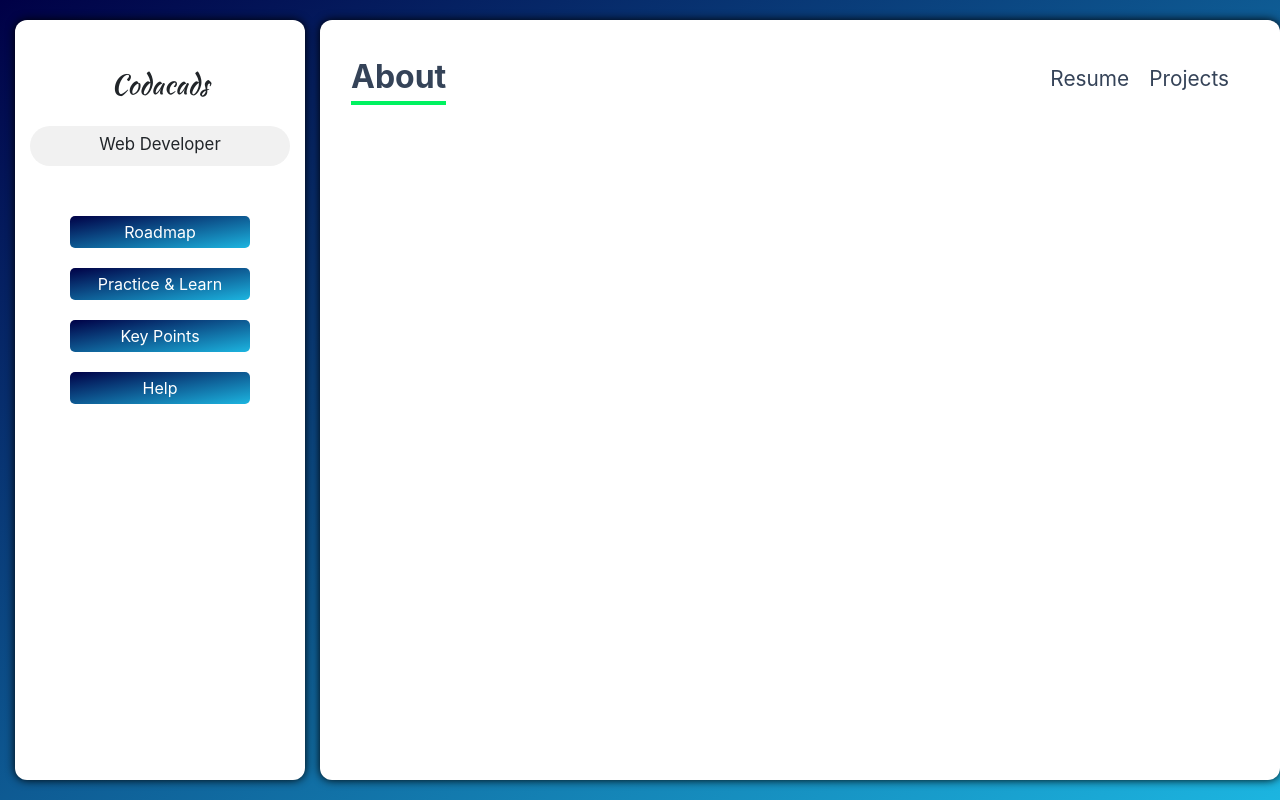
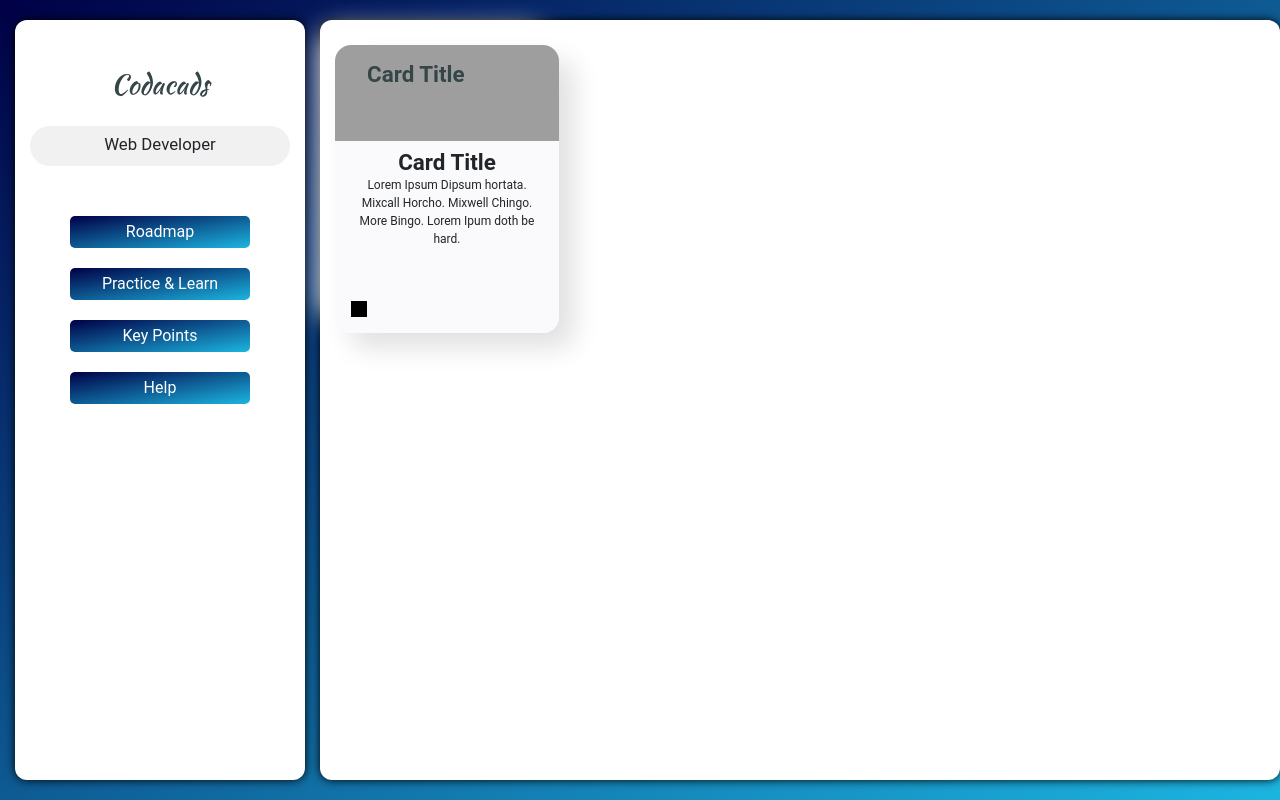
Before and after one commit to Harsh94066/Codacads, a React (Create React App) app: page /roadmap in a window 1280 px wide. Built offline with nearby package versions, Linux system fonts and the light colour scheme; grey boxes are pictures that could not be loaded.

Commit message:
started adding cards to roadmap

```diff
--- a/package.json
+++ b/package.json
@@ -6,6 +6,7 @@
     "cra-template": "1.0.3",
     "react": "^16.13.1",
     "react-dom": "^16.13.1",
+    "react-router-dom": "^5.3.0",
     "react-scripts": "3.4.1"
   },
   "scripts": {
--- a/src/App.js
+++ /dev/null
@@ -1,25 +0,0 @@
-import React from 'react';
-import Navbar from './components/Navbar';
-import Sidebar from './components/Sidebar'
-
-function App() {
-  return (
-    <div className="app">
-      <div className="container-main">
-        <div className="row">
-
-          <div className="col-lg-3">
-            <Sidebar />
-          </div>
-
-          <div className="col-lg-9 app__main-content">
-            <Navbar />
-          </div>
-
-        </div>
-      </div>
-    </div>
-  );
-}
-
-export default App;
--- /dev/null
+++ b/src/App.jsx
@@ -0,0 +1,37 @@
+import React, { useState,useEffect } from 'react';
+import { BrowserRouter, Redirect, Route, Switch } from 'react-router-dom';
+import Navbar from './components/Navbar';
+import Sidebar from './components/Sidebar';
+import Roadmap from './pages/roadmap';
+
+function App() {
+  return (
+    <div className="app">
+      <BrowserRouter>
+      <div className="container-main">
+        <div className="row">
+
+          <div className="col-lg-3">
+            <Sidebar />
+          </div>
+
+          <div className="col-lg-9 app__main-content">
+          <Switch>
+              <Route path='/' exact>
+                <Navbar />
+              </Route>
+              <Route path='/roadmap'>
+                <Roadmap/>
+              </Route>
+          </Switch>
+
+          </div>
+
+        </div>
+      </div>
+      </BrowserRouter>
+    </div>
+  );
+}
+
+export default App;
--- a/src/components/Sidebar.js
+++ b/src/components/Sidebar.jsx
@@ -1,20 +1,21 @@
 import React from 'react'
+import { NavLink } from 'react-router-dom';
 import './Sidebar.css';
 // import mightycoder from '../assets/mightycoder.svg'
 
 
 const Sidebar = () => {
-    const handleEmailMe = () => {
-        window.open("mailto:codesumax@gmail.com")
-    }
+    // const handleEmailMe = () => {
+    //     window.open("mailto:codesumax@gmail.com")
+    // }
     return (
         <div className="sidebar">
             {/* <img src={mightycoder} alt="avatar" className="sidebar__avatar" /> */}
-            <div className="sidebar__title">Codacads</div>
+            <NavLink to= '/'><div className="sidebar__title">Codacads</div></NavLink>
             <div className="sidebar__item">
                 Web Developer
             </div>
-            <div className="sidebar_elements">Roadmap</div>
+            <NavLink to='/roadmap'><div className="sidebar_elements">Roadmap</div></NavLink>
             <div className="sidebar_elements">Practice & Learn</div>
             <div className="sidebar_elements">Key Points</div>
             <div className="sidebar_elements">Help</div>
--- /dev/null
+++ b/src/pages/roadmap.css
@@ -0,0 +1,149 @@
+body
+{
+  background-color:#f2f2f2;
+  font-family: 'RobotoDraft', 'Roboto', sans-serif;
+  -webkit-font-smoothing: antialiased;
+}
+
+*
+{
+  -webkit-box-sizing: border-box;
+  box-sizing: border-box;
+}
+
+h5
+{
+  margin:0px;
+  font-size:1.4em;
+  font-weight:700;
+}
+
+p
+{
+  font-size:12px;
+}
+
+.center
+{
+  height:100vh;
+  width:100%;
+  display: flex;
+  justify-content: center;
+  align-items: center;
+}
+
+/* End Non-Essential  */
+
+.property-card
+{
+  height:18em;
+  width:14em;
+  display:-webkit-box;
+  display:-ms-flexbox;
+  display:flex;
+  -webkit-box-orient:vertical;
+  -webkit-box-direction:normal;
+  -ms-flex-direction:column;
+  flex-direction:column;
+  position:relative;
+  -webkit-transition:all 0.4s cubic-bezier(0.645, 0.045, 0.355, 1);
+  -o-transition:all 0.4s cubic-bezier(0.645, 0.045, 0.355, 1);
+  transition:all 0.4s cubic-bezier(0.645, 0.045, 0.355, 1);
+  border-radius:16px;
+  overflow:hidden;
+  -webkit-box-shadow:  15px 15px 27px #e1e1e3, -15px -15px 27px #ffffff;
+  box-shadow:  15px 15px 27px #e1e1e3, -15px -15px 27px #ffffff;
+}
+/* ^-- The margin bottom is necessary for the drop shadow otherwise it gets clipped in certain cases. */
+
+/* Top Half of card, image. */
+
+.property-image
+{
+  height:6em;
+  width:14em;
+  padding:1em 2em;
+  position:Absolute;
+  top:0px;
+  -webkit-transition:all 0.4s cubic-bezier(0.645, 0.045, 0.355, 1);
+  -o-transition:all 0.4s cubic-bezier(0.645, 0.045, 0.355, 1);
+  transition:all 0.4s cubic-bezier(0.645, 0.045, 0.355, 1);
+  background-image:url('https://cdn.photographylife.com/wp-content/uploads/2017/01/What-is-landscape-photography.jpg');
+  background-size:cover;
+  background-repeat:no-repeat;
+}
+
+/* Bottom Card Section */
+
+.property-description
+{
+  background-color: #FAFAFC;
+  height:12em;
+  width:14em;
+  position:absolute;
+  bottom:0em;
+  -webkit-transition:all 0.4s cubic-bezier(0.645, 0.045, 0.355, 1);
+  -o-transition:all 0.4s cubic-bezier(0.645, 0.045, 0.355, 1);
+  transition:all 0.4s cubic-bezier(0.645, 0.045, 0.355, 1);
+  padding: 0.5em 1em;
+  text-align:center;
+}
+
+/* Social Icons */
+
+.property-social-icons
+{
+  width:1em;
+  height:1em;
+  background-color:black;
+  position:absolute;
+  bottom:1em;
+  left:1em;
+  -webkit-transition:all 0.4s cubic-bezier(0.645, 0.045, 0.355, 1);
+  -o-transition:all 0.4s cubic-bezier(0.645, 0.045, 0.355, 1);
+  transition:all 0.4s cubic-bezier(0.645, 0.045, 0.355, 1);
+}
+
+/* Property Cards Hover States */
+
+.property-card:hover .property-description
+{
+  height:0em;
+  padding:0px 1em;
+}
+.property-card:hover .property-image
+{
+  height:18em;
+}
+
+.property-card:hover .property-social-icons
+{
+  background-color:white;
+}
+
+.property-card:hover .property-social-icons:hover
+{
+  background-color:blue;
+  cursor:pointer;
+}
+
+
+/* Optional
+
+.property-image-title
+{
+text-align:center;
+position:Relative;
+top:30%;
+opacity:0;
+transition:all 0.4s cubic-bezier(0.645, 0.045, 0.355, 1) 0.2s;
+color:black;
+font-size:1.2em;
+}
+
+.property-card:hover .property-image-title
+{
+opacity:1;
+}
+
+*/
--- /dev/null
+++ b/src/pages/roadmap.jsx
@@ -0,0 +1,29 @@
+import React from 'react'
+import './roadmap.css'
+
+function Roadmap() {
+    return (
+        <div>
+            <div class="property-card">
+            <a href="#">
+            <div class="property-image">
+                <div class="property-image-title">
+                <h5>Card Title</h5>
+                </div>
+            </div>
+            </a>
+    <div class="property-description">
+      <h5> Card Title </h5>
+      <p>Lorem Ipsum Dipsum hortata. Mixcall Horcho. Mixwell Chingo. More Bingo. Lorem Ipum doth be hard.</p>
+    </div>
+    <a href="#">
+      <div class="property-social-icons">
+        {/* <!-- I would usually put multipe divs inside here set to flex. Some people might use Ul li. Multiple Solutions --> */}
+      </div>
+    </a>
+  </div>
+        </div>
+    )
+}
+
+export default Roadmap
```
Also changed, not shown: 2 other files (tests, documents, lock files or other folders).
